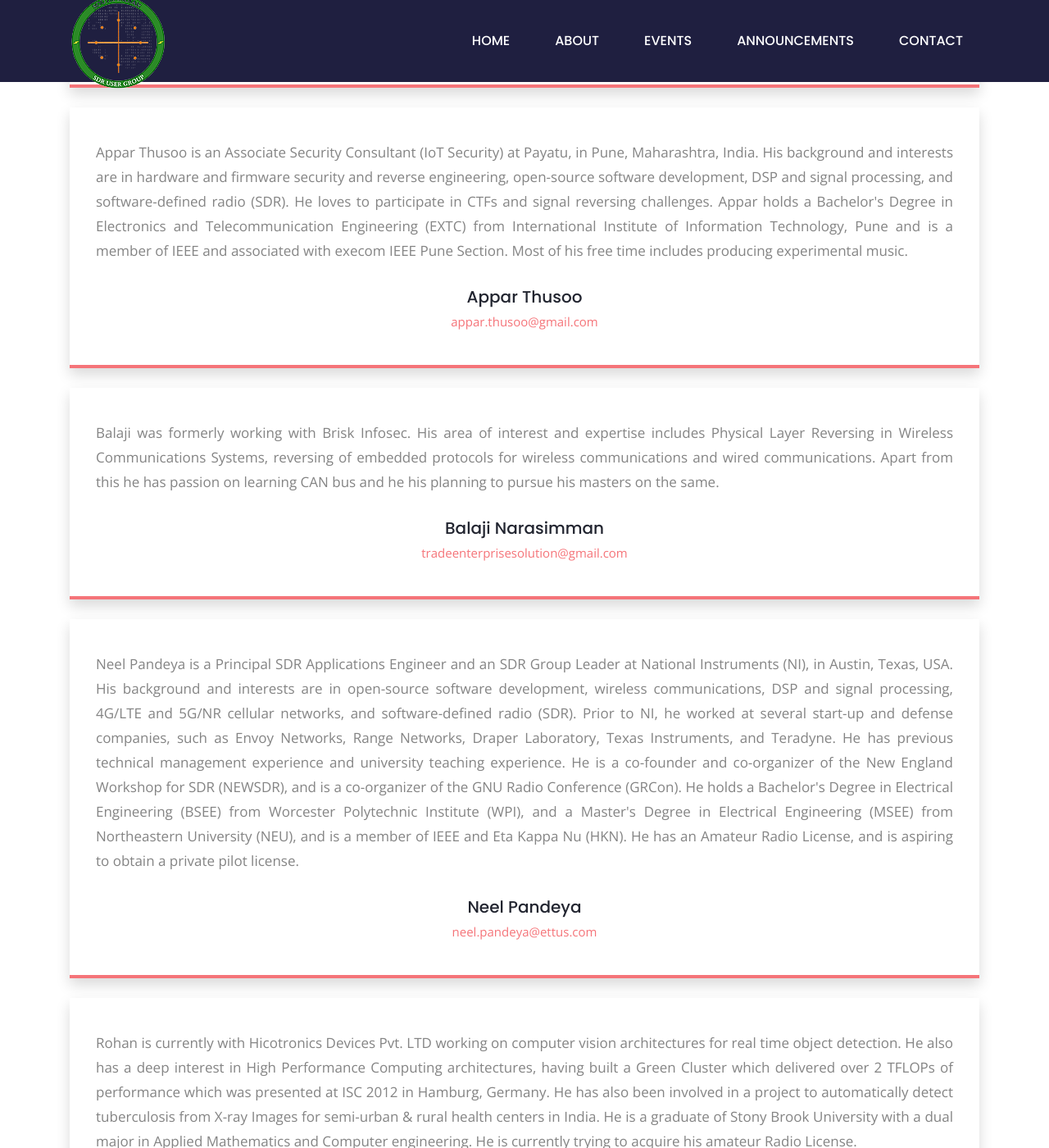
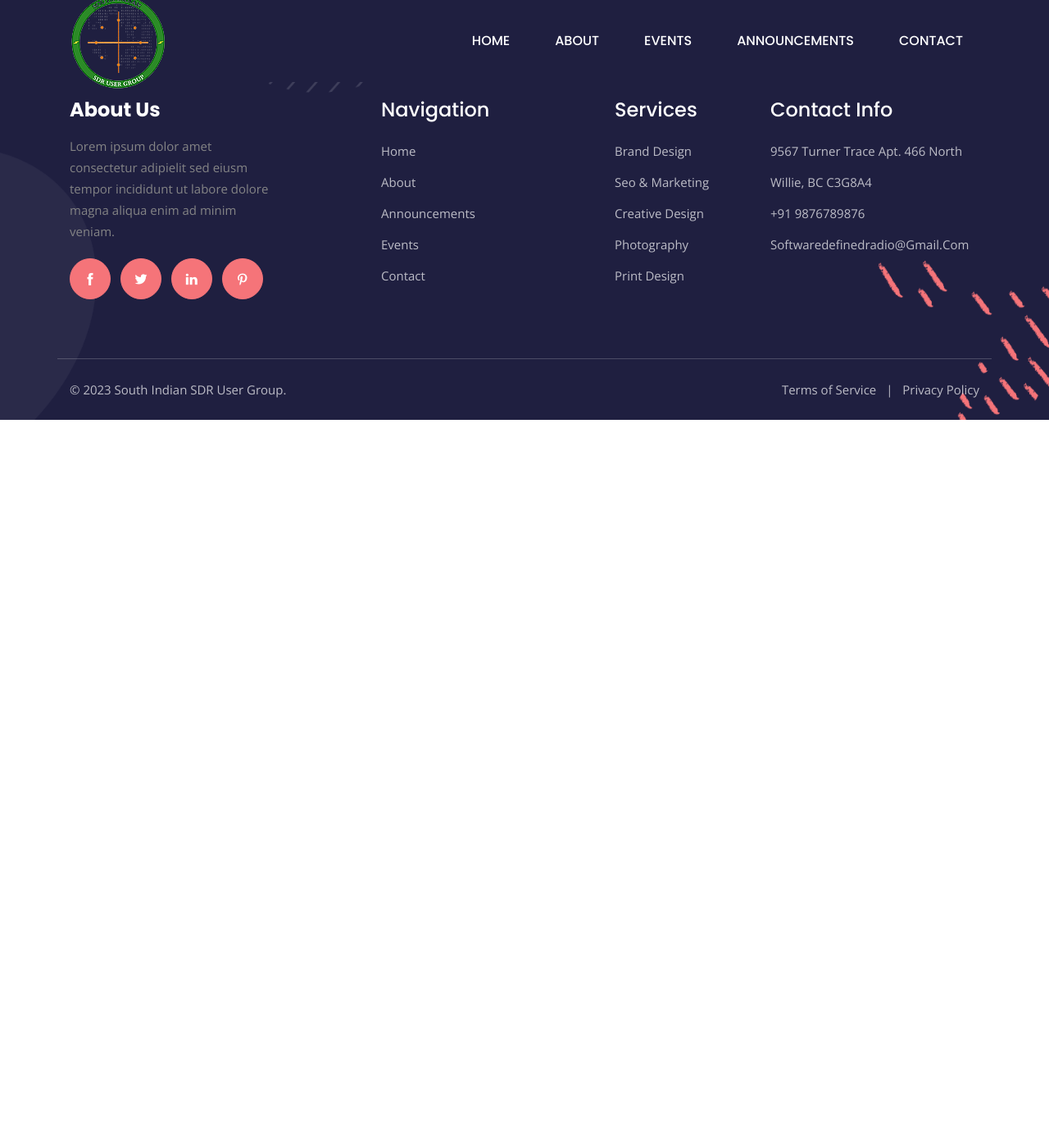
Before and after one commit to SabzSec/softwaredefinedradio, a Jekyll site: the page built from about.html, in a window 1280 px wide and 1400 px high, scrolled down 4461 px. Shown: the whole window at 82% size. Built offline with Jekyll 4.4.1, drawn with Linux system fonts in a browser that asks for light colours; after the commit the page ends 4973 px from its top, so only the background shows below that; some of the changed text lies outside the part shown.

Commit message:
content change

```diff
--- a/about.html
+++ b/about.html
@@ -171,61 +171,13 @@ description: "Dolor sit amet consectetur elit sed do eiusmod tempor incididunt l
 			    </div>
 		    </div>
 
-			<div class="col-lg-12">
+			<!-- <div class="col-lg-12">
 				<div class="card text-center rounded-0 shadow mb-4">
 					<p style="text-align:justify">Aditya Arun Kumar was previously an employee of Brisk Infosec and currently lives in Tamil Nadu. He is interested in Signal Reversing, Electronics Warfare and Side Channel applications and implementation using SDR.</p>
 					<h5 class="mb-0 mt-2">Aditya Arun Kumar</h5>
 					<span class="text-color">adityaarunkumarphi@gmail.com</span>
 				</div>
-			</div>
-			<div class="col-lg-12">
-				<div class="card text-center rounded-0 shadow mb-4">
-
-					<p style="text-align:justify">Appar Thusoo is an Associate Security Consultant (IoT Security) at Payatu, in Pune, Maharashtra, India. His background and interests are in hardware and firmware security and reverse engineering, open-source software development, DSP and signal processing, and software-defined radio (SDR). He loves to participate in CTFs and signal reversing challenges. Appar holds a Bachelor's Degree in Electronics and Telecommunication Engineering (EXTC) from International Institute of Information Technology, Pune and is a member of IEEE and associated with execom IEEE Pune Section. Most of his free time includes producing experimental music.</p>
-					<h5 class="mb-0 mt-2">Appar Thusoo </h5>
-					<span class="text-color">appar.thusoo@gmail.com</span>
-				</div>
-			</div>
-			<div class="col-lg-12">
-				<div class="card text-center rounded-0 shadow mb-4 pattern-bg">
-
-					<p style="text-align:justify">Balaji was formerly working with Brisk Infosec. His area of interest and expertise includes Physical Layer Reversing in Wireless Communications Systems, reversing of embedded protocols for wireless communications and wired communications. Apart from this he has passion on learning CAN bus and he his planning to pursue his masters on the same.</p>
-					<h5 class="mb-0 mt-2">Balaji Narasimman</h5>
-					<span class="text-color">tradeenterprisesolution@gmail.com</span>
-				</div>
-			</div>
-			<div class="col-lg-12">
-				<div class="card text-center rounded-0 shadow mb-4">
-
-					<p style="text-align:justify">Neel Pandeya is a Principal SDR Applications Engineer and an SDR Group Leader at National Instruments (NI), in Austin, Texas, USA.  His background and interests are in open-source software development, wireless communications, DSP and signal processing, 4G/LTE and 5G/NR cellular networks, and software-defined radio (SDR).  Prior to NI, he worked at several start-up and defense companies, such as Envoy Networks, Range Networks, Draper Laboratory, Texas Instruments, and Teradyne.  He has previous technical management experience and university teaching experience.  He is a co-founder and co-organizer of the New England Workshop for SDR (NEWSDR), and is a co-organizer of the GNU Radio Conference (GRCon).  He holds a Bachelor's Degree in Electrical Engineering (BSEE) from Worcester Polytechnic Institute (WPI), and a Master's Degree in Electrical Engineering (MSEE) from Northeastern University (NEU), and is a member of IEEE and Eta Kappa Nu (HKN).  He has an Amateur Radio License, and is aspiring to obtain a private pilot license.</p>
-					<h5 class="mb-0 mt-2">Neel Pandeya</h5>
-					<span class="text-color">neel.pandeya@ettus.com</span>
-				</div>
-			</div>
-			<div class="col-lg-12">
-				<div class="card text-center rounded-0 shadow mb-4">
-
-					<p style="text-align:justify">Rohan is currently with Hicotronics Devices Pvt. LTD working on computer vision architectures for real time object detection. He also has a deep interest in High Performance Computing architectures, having built a Green Cluster which delivered over 2 TFLOPs of performance which was presented at ISC 2012 in Hamburg, Germany. He has also been involved in a project to automatically detect tuberculosis from X-ray Images for semi-urban & rural health centers in India. He is a graduate of Stony Brook University with a dual major in Applied Mathematics and Computer engineering. He is currently trying to acquire his amateur Radio License.</p>
-					<h5 class="mb-0 mt-2">Rohan Sundar</h5>
-					<span class="text-color">rohan.s.1987@gmail.com</span>
-				</div>
-			</div>
-			<div class="col-lg-12">
-				<div class="card text-center rounded-0 shadow mb-4 pattern-bg">
-					<p style="text-align:justify">A  digital security evangelist  who’s been involved in security work for more than 7 years by being associated with law enforcement agencies . He has previous exposure to penetration testing and information security audits and cyber forensic investigations as a expert witness in court of law and consultant to the state police academies . He is interested in electronic warfare and analysis of  security framework for communication systems. He is currently working on devices for practical empowerment of law enforcement agency official's to deal with daily cyber warfare's.</p>
-				    <h5 class="mb-0 mt-2">Samarth Bhaskar Bhat</h5>
-					<span class="text-color">Samarth9920595@gmail.com</span>
-				</div>
-			</div>
-
-			<div class="col-lg-12">
-				<div class="card text-center rounded-0 shadow mb-4">
-					<p style="text-align:justify">Priyasloka Arya had 19+ years of professional experience in Defence and Aerospace domains. He has worked on LDRA as Senior Technical Manager - Certification Services. He has served Honeywell and Defence Research Development Organization (DRDO) in various capacities as a leader and as well as an individual contributor. Arya had Bachelor of Engineering (in Electronics) degree from NIT (National Institute of Technology), Jamshedpur and MBA in International Business from ICFAI, Hyderabad. Arya is PMP, PRINCE2, ITIL, Six Sigma Black Belt, AS9100 (Internal Auditor), CPRE(IREB), ISTQB, FSCP(TuV) and ASEP (INCOSE) certified professional.</p>
-					<h5 class="mb-0 mt-2">Priyasloka Arya</h5>
-					<span class="text-color">(Late)</span>
-				</div>
-			</div>
-
+			</div> -->
 
 		</div>
 	</div>
```
